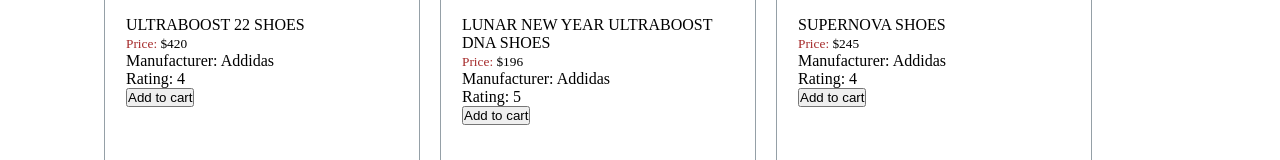
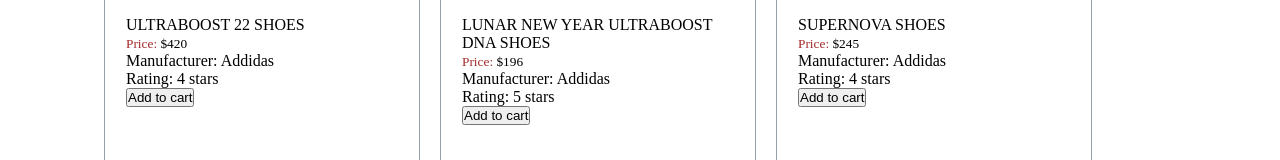
Before and after one commit to Mohiuddin10/ema-john-react, a React (Vite) app: page / in a window 1280 px wide. Shown: the part 495-655 px from the top of the page. Built offline with nearby package versions, Linux system fonts and the light colour scheme.

Commit message:
products

```diff
--- a/src/component/Product/Product.jsx
+++ b/src/component/Product/Product.jsx
@@ -10,7 +10,7 @@
                 <p className='productName'>{name}</p>
                 <small><span className='price'>Price:</span> ${price}</small>
                 <p>Manufacturer: {seller}</p>
-                <p>Rating: {ratings}</p>
+                <p>Rating: {ratings} stars</p>
                 <button>Add to cart</button>
             </div>
         </div>
```
